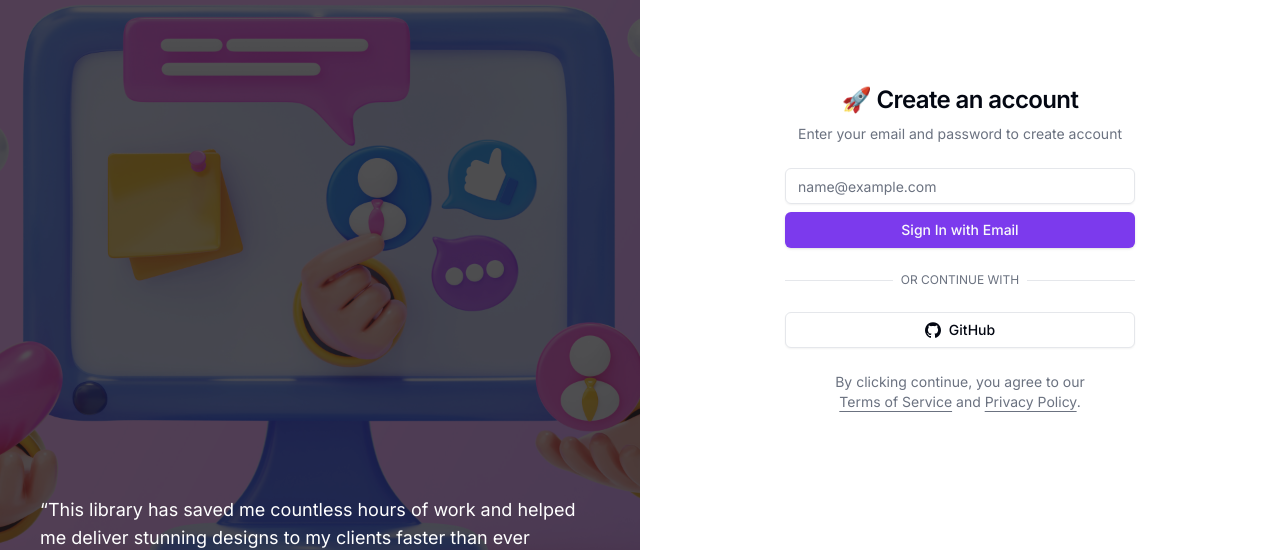
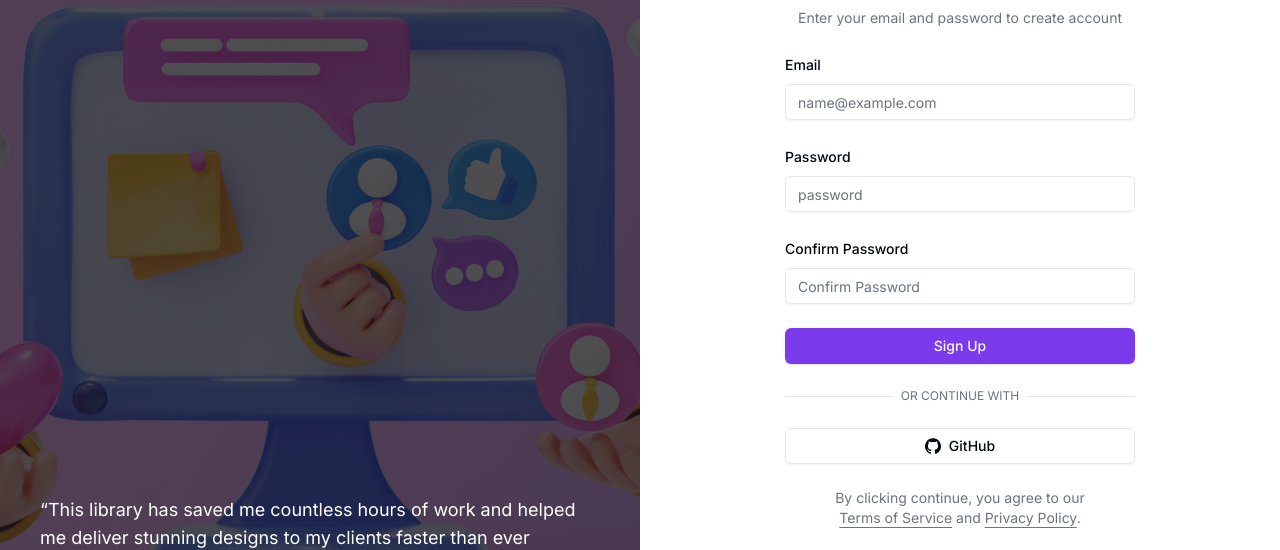
Before and after one commit to Yeezuu-web/lms-platform, a Next.js app in the folder admin/: page /auth/register in a window 1280 px wide. Shown: the part 152-702 px from the top of the page. Built offline with nearby package versions, Linux system fonts and the light colour scheme; no server answers.

Commit message:
register form

```diff
--- a/admin/src/components/user-register-form.tsx
+++ b/admin/src/components/user-register-form.tsx
@@ -6,30 +6,75 @@ import { cn } from '@/lib/utils';
 import { Icons } from '@/components/icons';
 import { Button } from '@/components/ui/button';
 import { Input } from '@/components/ui/input';
-import { Label } from '@/components/ui/label';
+import { z } from 'zod';
+import { useForm } from 'react-hook-form';
+import { zodResolver } from '@hookform/resolvers/zod';
+import {
+  Form,
+  FormControl,
+  FormField,
+  FormItem,
+  FormLabel,
+  FormMessage,
+} from './ui/form';
+import { useRegisterMutation } from '@/redux/features/auth/authSlice';
+import { toast } from 'sonner';
 
 interface UserAuthFormProps extends React.HTMLAttributes<HTMLDivElement> {}
 
+const formSchema = z
+  .object({
+    email: z.string().email('Please enter a valid email address'),
+    password: z.string().min(8, 'Password should have at least 8 characters'),
+    confirmPassword: z.string(),
+  })
+  .refine((data) => data.password === data.confirmPassword, {
+    message: 'Password do not match.',
+    path: ['confirmPassword'],
+  });
+
 export function UserAuthForm({ className, ...props }: UserAuthFormProps) {
-  const [isLoading, setIsLoading] = React.useState<boolean>(false);
+  const form = useForm<z.infer<typeof formSchema>>({
+    resolver: zodResolver(formSchema),
+    defaultValues: {
+      email: '',
+      password: '',
+      confirmPassword: '',
+    },
+  });
 
-  async function onSubmit(event: React.SyntheticEvent) {
-    event.preventDefault();
-    setIsLoading(true);
+  const [register, { isLoading, data, error, isSuccess }] =
+    useRegisterMutation();
 
-    setTimeout(() => {
-      setIsLoading(false);
-    }, 3000);
+  React.useEffect(() => {
+    if (isSuccess) {
+      toast.success(data?.message || 'Account created successfully!');
+      form.reset();
+    } else if (error) {
+      if ('data' in error) {
+        toast.error((error as any).data?.message);
+      }
+    }
+  }, [isSuccess, error, data, form]);
+
+  async function onSubmit() {
+    await register(form.getValues());
   }
 
   return (
-    <div className={cn('grid gap-6', className)} {...props}>
-      <form onSubmit={onSubmit}>
-        <div className="grid gap-2">
-          <div className="grid gap-1">
-            <Label className="sr-only" htmlFor="email">
-              Email
-            </Label>
+    <div>
+      <Form {...form}>
+        <form
+          onSubmit={form.handleSubmit(onSubmit)}
+          className={cn('grid gap-6', className)}
+        >
+          <FormField
+            control={form.control}
+            name="email"
+            render={({ field }) => (
+              <FormItem>
+                <FormLabel>Email</FormLabel>
+                <FormControl>
                   <Input
                     id="email"
                     placeholder="name@example.com"
@@ -38,16 +83,58 @@ export function UserAuthForm({ className, ...props }: UserAuthFormProps) {
                     autoComplete="email"
                     autoCorrect="off"
                     disabled={isLoading}
+                    {...field}
                   />
-          </div>
+                </FormControl>
+                <FormMessage />
+              </FormItem>
+            )}
+          />
+          <FormField
+            control={form.control}
+            name="password"
+            render={({ field }) => (
+              <FormItem>
+                <FormLabel>Password</FormLabel>
+                <FormControl>
+                  <Input
+                    id="password"
+                    placeholder="password"
+                    type="password"
+                    disabled={isLoading}
+                    {...field}
+                  />
+                </FormControl>
+                <FormMessage />
+              </FormItem>
+            )}
+          />
+          <FormField
+            control={form.control}
+            name="confirmPassword"
+            render={({ field }) => (
+              <FormItem>
+                <FormLabel>Confirm Password</FormLabel>
+                <FormControl>
+                  <Input
+                    id="confirmPassword"
+                    placeholder="Confirm Password"
+                    type="password"
+                    disabled={isLoading}
+                    {...field}
+                  />
+                </FormControl>
+                <FormMessage />
+              </FormItem>
+            )}
+          />
           <Button disabled={isLoading}>
             {isLoading && (
               <Icons.spinner className="mr-2 h-4 w-4 animate-spin" />
             )}
-            Sign In with Email
+            Sign Up
           </Button>
-        </div>
-      </form>
+
           <div className="relative">
             <div className="absolute inset-0 flex items-center">
               <span className="w-full border-t" />
@@ -66,6 +153,8 @@ export function UserAuthForm({ className, ...props }: UserAuthFormProps) {
             )}{' '}
             GitHub
           </Button>
+        </form>
+      </Form>
     </div>
   );
 }
```
Lines whose indentation alone changed are shown as unchanged.
